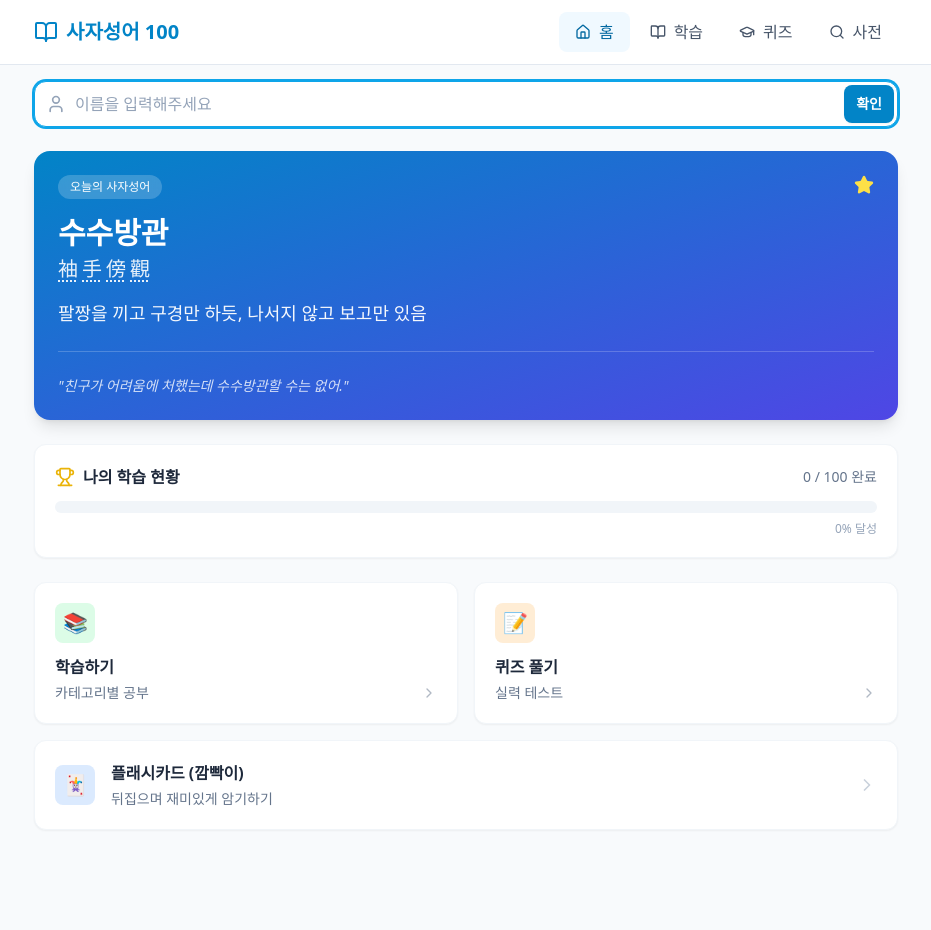
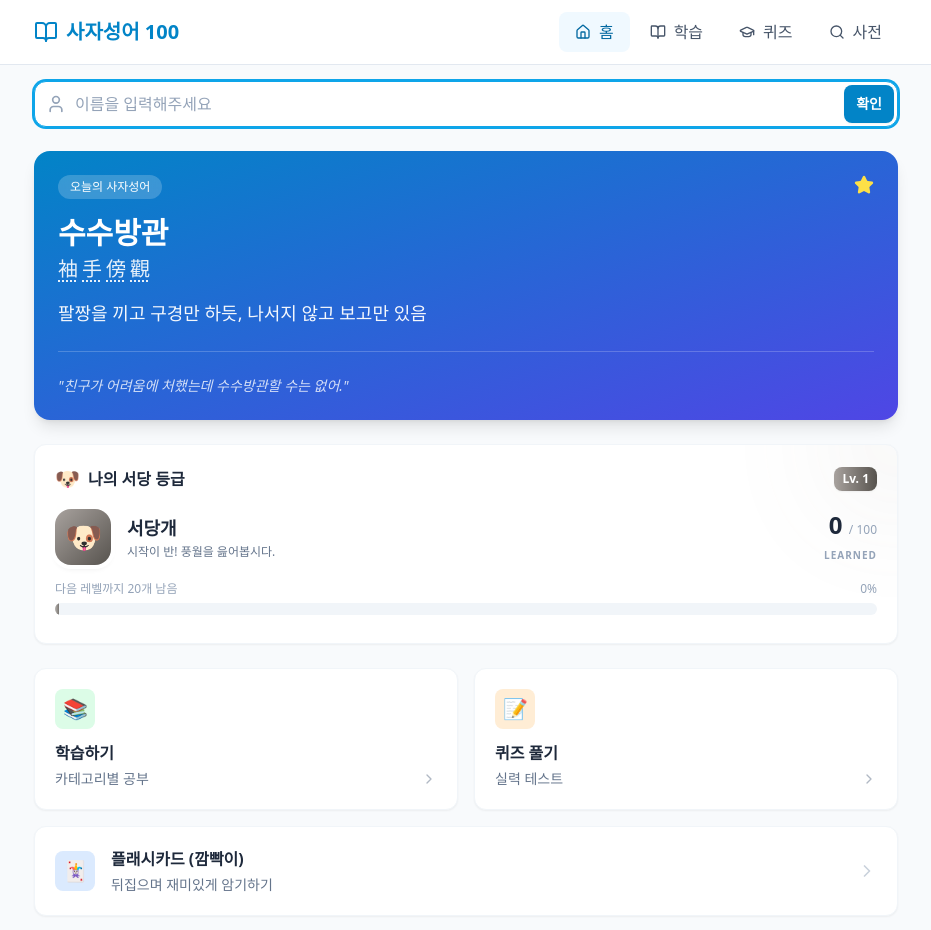
Before and after one commit to hoyakdh/test-project, a React (Vite) app: page / in a window 1280 px wide. Shown: the top 930 px of the page, without its empty margins (174-1105 px from the left). Before the commit the page ends 862 px from the top, so only its background shows below. Built offline with nearby package versions, Linux system fonts and the light colour scheme.

Commit message:
Feat: Implement level system based on learning progress

```diff
--- a/src/App.jsx
+++ b/src/App.jsx
@@ -33,6 +33,49 @@ function App() {
       document.documentElement.classList.add('dark');
     }
   }, []);
+
+  // Level Calculation Logic (Based on learned count)
+  const getLevelInfo = (count) => {
+    /*
+    Lv 1: 0 ~ 19 (서당개) - Next: 20
+    Lv 2: 20 ~ 39 (유생) - Next: 40
+    Lv 3: 40 ~ 69 (선비) - Next: 70
+    Lv 4: 70 ~ 94 (진사) - Next: 95
+    Lv 5: 95 ~ 100 (대제학) - Max
+    */
+    if (count >= 95) return {
+      level: 5, title: "대제학", icon: "👑",
+      min: 95, max: 100, next: 100,
+      desc: "사자성어의 달인, 존경합니다!",
+      color: "from-yellow-400 to-amber-600"
+    };
+    if (count >= 70) return {
+      level: 4, title: "진사", icon: "📜",
+      min: 70, max: 94, next: 95,
+      desc: "과거 급제! 대단한 실력입니다.",
+      color: "from-purple-400 to-indigo-600"
+    };
+    if (count >= 40) return {
+      level: 3, title: "선비", icon: "🎩",
+      min: 40, max: 69, next: 70,
+      desc: "학문의 깊이가 느껴집니다.",
+      color: "from-blue-400 to-cyan-600"
+    };
+    if (count >= 20) return {
+      level: 2, title: "유생", icon: "👦",
+      min: 20, max: 39, next: 40,
+      desc: "배움의 즐거움을 알아가시네요.",
+      color: "from-green-400 to-emerald-600"
+    };
+    return {
+      level: 1, title: "서당개", icon: "🐶",
+      min: 0, max: 19, next: 20,
+      desc: "시작이 반! 풍월을 읊어봅시다.",
+      color: "from-stone-400 to-stone-600"
+    };
+  };
+
+  const levelInfo = getLevelInfo(learnedIds.length);
 
   // Update Name
   const handleNameChange = (name) => {
@@ -87,6 +130,7 @@ function App() {
           onNameChange={handleNameChange}
           isDarkMode={isDarkMode}
           onToggleDarkMode={toggleDarkMode}
+          levelInfo={levelInfo}
         />;
       case 'study':
         return <StudyMode learnedIds={learnedIds} onToggleLearned={toggleLearned} />;
--- a/src/components/Dashboard.jsx
+++ b/src/components/Dashboard.jsx
@@ -3,7 +3,7 @@ import { idioms } from '../data/idioms';
 import HanjaTooltip from './HanjaTooltip';
 import { Trophy, ChevronRight, Star, RotateCcw, User, Edit2, Check, Moon, Sun } from 'lucide-react';
 
-export default function Dashboard({ onNavigate, learnedCount, totalCount, onReset, userName, onNameChange, isDarkMode, onToggleDarkMode }) {
+export default function Dashboard({ onNavigate, learnedCount, totalCount, onReset, userName, onNameChange, isDarkMode, onToggleDarkMode, levelInfo }) {
     const [isEditingName, setIsEditingName] = useState(false);
     const [tempName, setTempName] = useState("");
 
@@ -25,7 +25,7 @@ export default function Dashboard({ onNavigate, learnedCount, totalCount, onRese
         }
     };
 
-    const progress = Math.round((learnedCount / totalCount) * 100);
+
 
     return (
         <div className="space-y-6">
@@ -109,37 +109,71 @@ export default function Dashboard({ onNavigate, learnedCount, totalCount, onRese
                 </div>
             </section>
 
-            {/* Learning Progress */}
-            <section className="bg-white dark:bg-slate-800 rounded-xl p-5 shadow-sm border border-slate-100 dark:border-slate-700">
-                <div className="flex items-center justify-between mb-3">
+            {/* Learning Status & Level Card */}
+            <section className="bg-white dark:bg-slate-800 rounded-xl p-5 shadow-sm border border-slate-100 dark:border-slate-700 relative overflow-hidden">
+                {/* Background Decoration */}
+                <div className={`absolute top-0 right-0 w-32 h-32 rounded-full blur-3xl opacity-10 bg-gradient-to-br ${levelInfo ? levelInfo.color : 'from-gray-400 to-gray-600'} -translate-y-1/2 translate-x-1/2`} />
+
+                <div className="relative z-10">
+                    <div className="flex items-center justify-between mb-4">
                         <h3 className="font-bold text-slate-800 dark:text-white flex items-center gap-2">
-                        <Trophy className="w-5 h-5 text-yellow-500" />
-                        {userName ? `${userName}님의 ` : '나의 '}학습 현황
+                            <span className="text-xl">{levelInfo ? levelInfo.icon : '🐶'}</span>
+                            {userName ? `${userName}님의 ` : '나의 '}서당 등급
                         </h3>
-                    <div className="flex items-center gap-3">
-                        <span className="text-sm font-medium text-slate-500 dark:text-slate-400">
-                            {learnedCount} / {totalCount} 완료
+                        <div className="flex items-center gap-2">
+                            <span className={`text-xs font-bold px-2 py-1 rounded-lg bg-gradient-to-r ${levelInfo ? levelInfo.color : 'from-gray-400 to-gray-600'} text-white shadow-sm`}>
+                                Lv. {levelInfo ? levelInfo.level : 1}
                             </span>
                             {learnedCount > 0 && (
                                 <button
                                     onClick={onReset}
-                                className="p-1 text-slate-300 hover:text-red-500 transition-colors"
+                                    className="p-1.5 text-slate-300 hover:text-red-500 hover:bg-red-50 dark:hover:bg-red-900/20 rounded-full transition-all"
                                     title="학습 기록 초기화"
                                 >
-                                <RotateCcw className="w-4 h-4" />
+                                    <RotateCcw className="w-3.5 h-3.5" />
                                 </button>
                             )}
                         </div>
                     </div>
+
+                    <div className="flex items-center gap-4 mb-4">
+                        <div className={`w-14 h-14 rounded-2xl flex items-center justify-center text-3xl shadow-md bg-gradient-to-br ${levelInfo ? levelInfo.color : 'from-gray-100 to-gray-300'} text-white ring-4 ring-white dark:ring-slate-700`}>
+                            {levelInfo ? levelInfo.icon : '🐶'}
+                        </div>
+                        <div className="flex-1">
+                            <h4 className="text-lg font-bold text-slate-800 dark:text-white mb-0.5">
+                                {levelInfo ? levelInfo.title : '서당개'}
+                            </h4>
+                            <p className="text-xs text-slate-500 dark:text-slate-400">
+                                {levelInfo ? levelInfo.desc : '시작이 반!'}
+                            </p>
+                        </div>
+                        <div className="text-right">
+                            <span className="block text-2xl font-black text-slate-800 dark:text-white">
+                                {learnedCount} <span className="text-xs font-medium text-slate-400">/ {totalCount}</span>
+                            </span>
+                            <span className="text-[10px] font-bold text-slate-400 uppercase tracking-widest">Learned</span>
+                        </div>
+                    </div>
+
+                    {/* Progress Bar */}
+                    <div className="mb-2">
+                        <div className="flex justify-between text-xs font-medium text-slate-400 mb-1.5">
+                            <span>
+                                {levelInfo?.level < 5 ? `다음 레벨까지 ${levelInfo.next - learnedCount}개 남음` : '최고 레벨 달성!'}
+                            </span>
+                            <span>{Math.round((learnedCount / totalCount) * 100)}%</span>
+                        </div>
                         <div className="h-3 bg-slate-100 dark:bg-slate-700 rounded-full overflow-hidden">
                             <div
-                        className="h-full bg-primary-500 transition-all duration-1000 ease-out"
-                        style={{ width: `${progress}%` }}
-                    />
+                                className={`h-full transition-all duration-1000 ease-out flex items-center justify-end pr-1 relative bg-gradient-to-r ${levelInfo ? levelInfo.color : 'from-gray-400 to-gray-600'}`}
+                                style={{ width: `${(learnedCount / totalCount) * 100}%` }}
+                            >
+                                <div className="absolute inset-0 bg-white/20 animate-[shimmer_2s_infinite]" />
                             </div>
-                <p className="text-right text-xs text-slate-400 mt-2">
-                    {progress}% 달성
-                </p>
+                        </div>
+                    </div>
+                </div>
             </section>
 
             {/* Quick Actions */}
```
Lines whose indentation alone changed are shown as unchanged.
